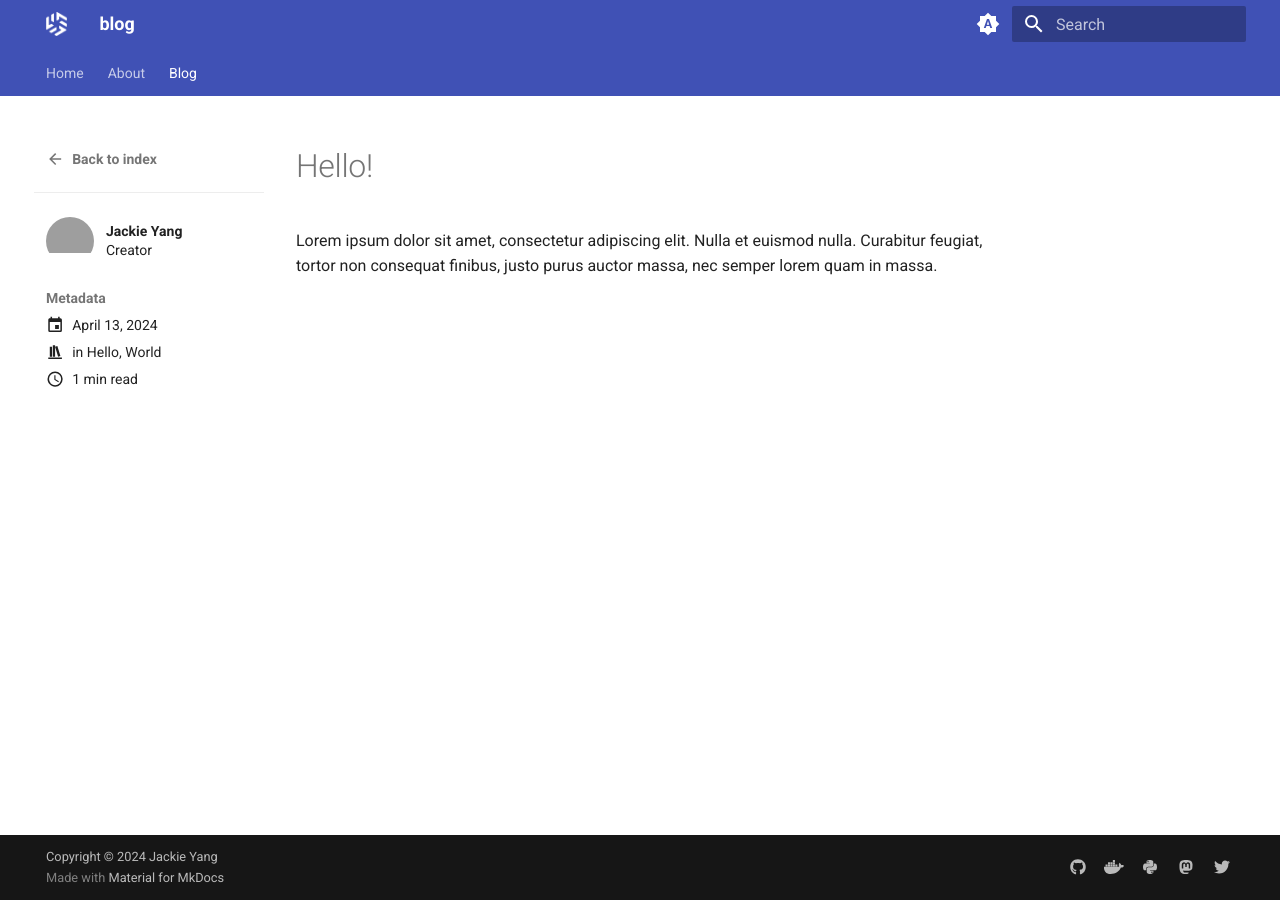
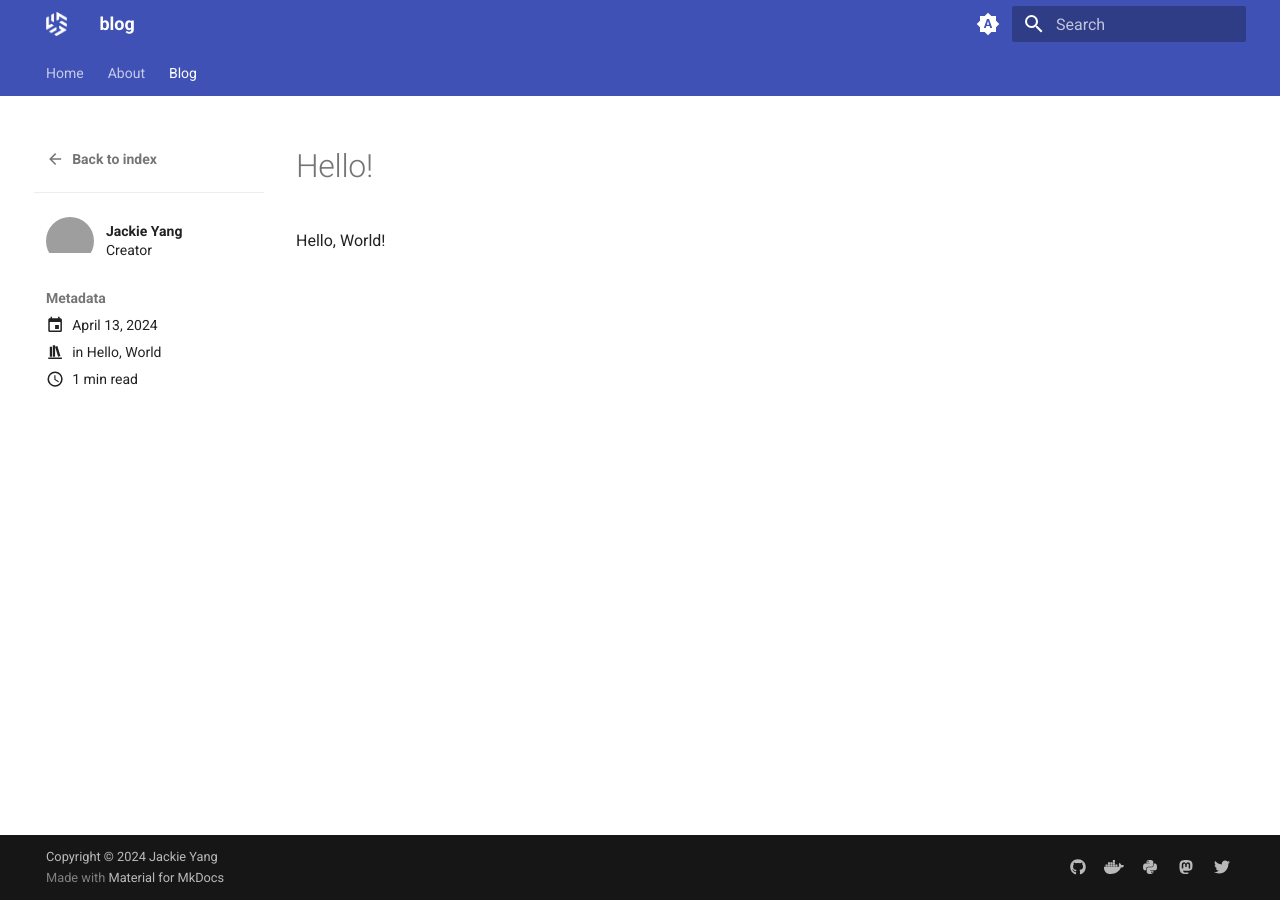
Before and after one commit to jackieyyang/blog, an MkDocs documentation site: the page built from docs/blog/posts/hi.md, in a window 1280 px wide. Built offline with MkDocs 1.6.1 and Material for MkDocs 9.7.7, drawn with Linux system fonts in a browser that asks for light colours; grey boxes are pictures that could not be loaded.

Commit message:
change hi.md

```diff
--- a/docs/blog/posts/hi.md
+++ b/docs/blog/posts/hi.md
@@ -10,6 +10,4 @@
 
 # Hello!
 
-Lorem ipsum dolor sit amet, consectetur adipiscing elit. Nulla et euismod
-nulla. Curabitur feugiat, tortor non consequat finibus, justo purus auctor
-massa, nec semper lorem quam in massa.
+Hello, World!
```
